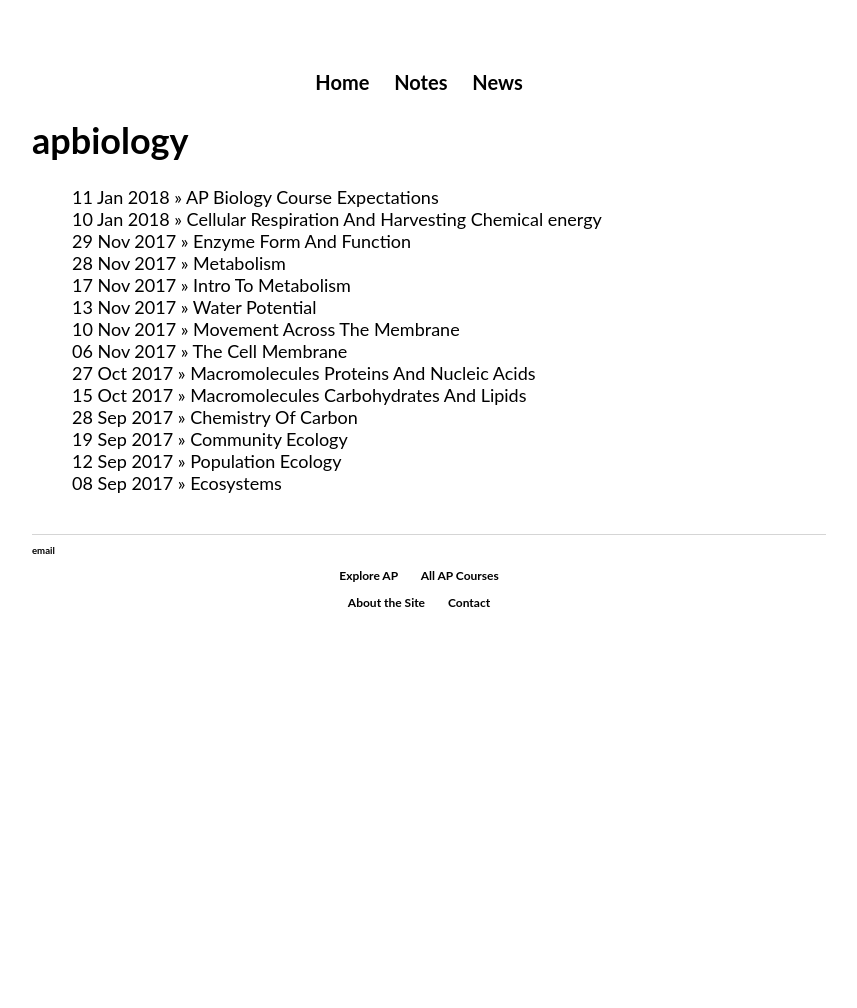
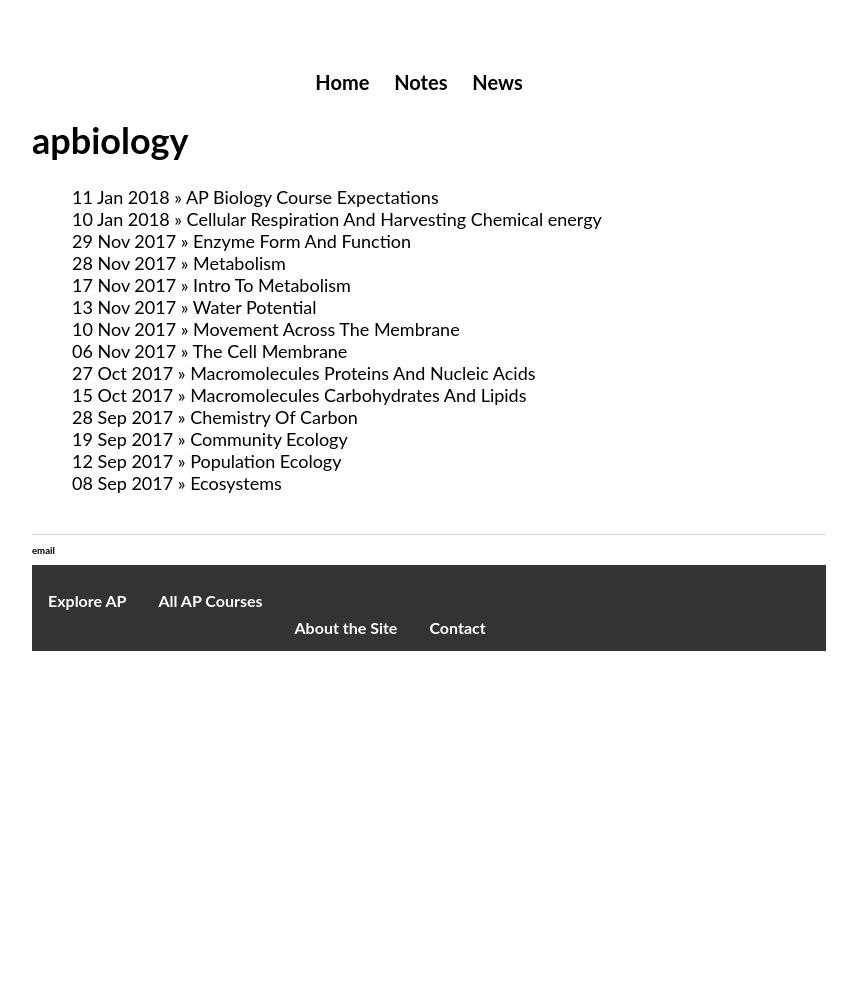
Before and after one commit to meganscarlett/meganscarlett.github.io, a Jekyll site: the page built from notes/index.html, in a window 1280 px wide. Shown: the whole page, without its empty margins (26-883 px from the left). Built offline with Jekyll 4.4.1, drawn with Linux system fonts in a browser that asks for light colours.

Commit message:
Update main.css

```diff
--- a/css/main.css
+++ b/css/main.css
@@ -43,19 +43,70 @@ ul.posts li {
     list-style: none;
 }
 
-#slideshow {
-  margin: 80px auto;
-  position: relative;
-  width: 240px;
-  height: 240px;
-  padding: 10px;
-  box-shadow: 0 0 20px rgba(0, 0, 0, 0.4);
+/* Navbar container */
+.navbar {
+  overflow: hidden;
+  background-color: #333;
+  font-family: Arial;
 }
 
-#slideshow div {
+/* Links inside the navbar */
+.navbar a {
+  float: left;
+  font-size: 16px;
+  color: white;
+  text-align: center;
+  padding: 14px 16px;
+  text-decoration: none;
+}
+
+/* The dropdown container */
+.dropdown {
+  float: left;
+  overflow: hidden;
+}
+
+/* Dropdown button */
+.dropdown .dropbtn {
+  font-size: 16px;
+  border: none;
+  outline: none;
+  color: white;
+  padding: 14px 16px;
+  background-color: inherit;
+}
+
+/* Add a red background color to navbar links on hover */
+.navbar a:hover, .dropdown:hover .dropbtn {
+  background-color: red;
+}
+
+/* Dropdown content (hidden by default) */
+.dropdown-content {
+  display: none;
   position: absolute;
-  top: 10px;
-  left: 10px;
-  right: 10px;
-  bottom: 10px;
+  background-color: #f9f9f9;
+  min-width: 160px;
+  box-shadow: 0px 8px 16px 0px rgba(0,0,0,0.2);
+  z-index: 1;
 }
+
+/* Links inside the dropdown */
+.dropdown-content a {
+  float: none;
+  color: black;
+  padding: 12px 16px;
+  text-decoration: none;
+  display: block;
+  text-align: left;
+}
+
+/* Add a grey background color to dropdown links on hover */
+.dropdown-content a:hover {
+  background-color: #ddd;
+}
+
+/* Show the dropdown menu on hover */
+.dropdown:hover .dropdown-content {
+  display: block;
+}
```
